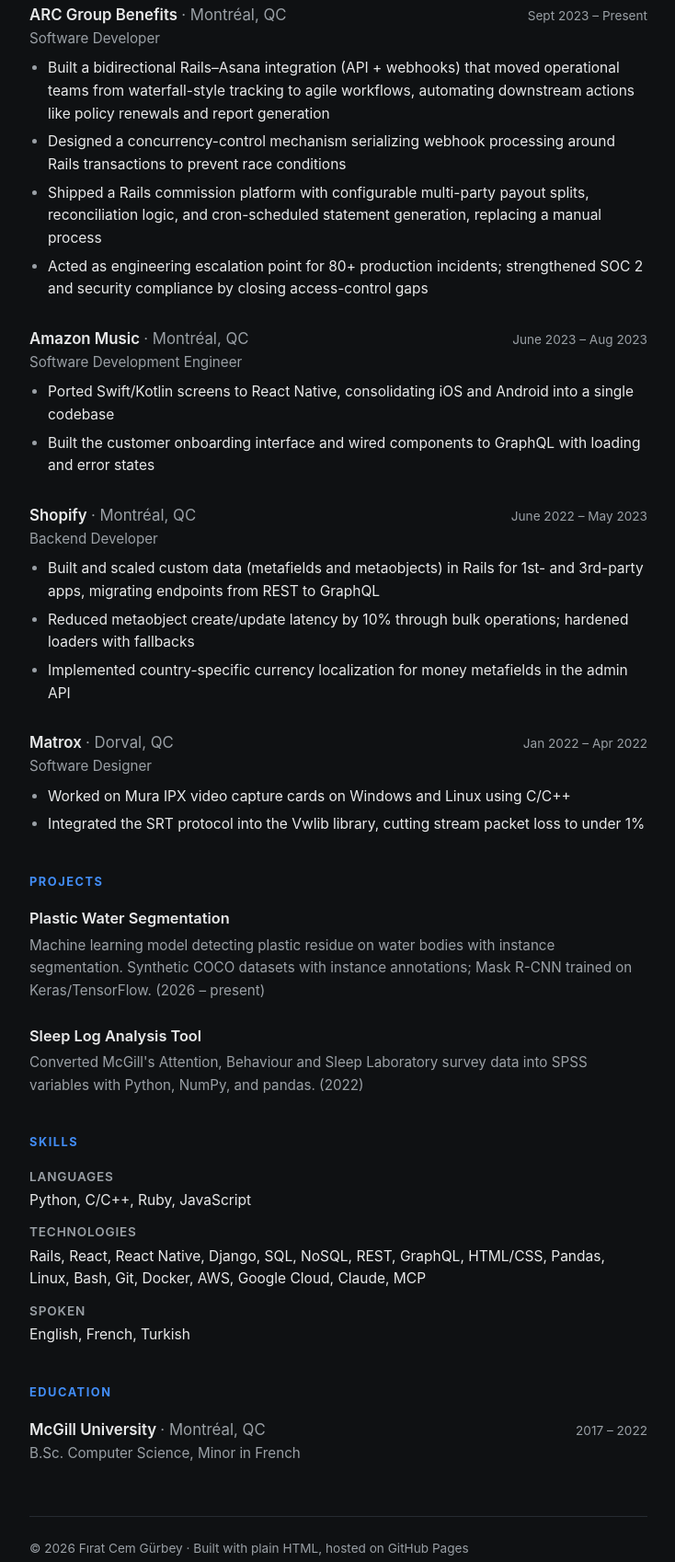
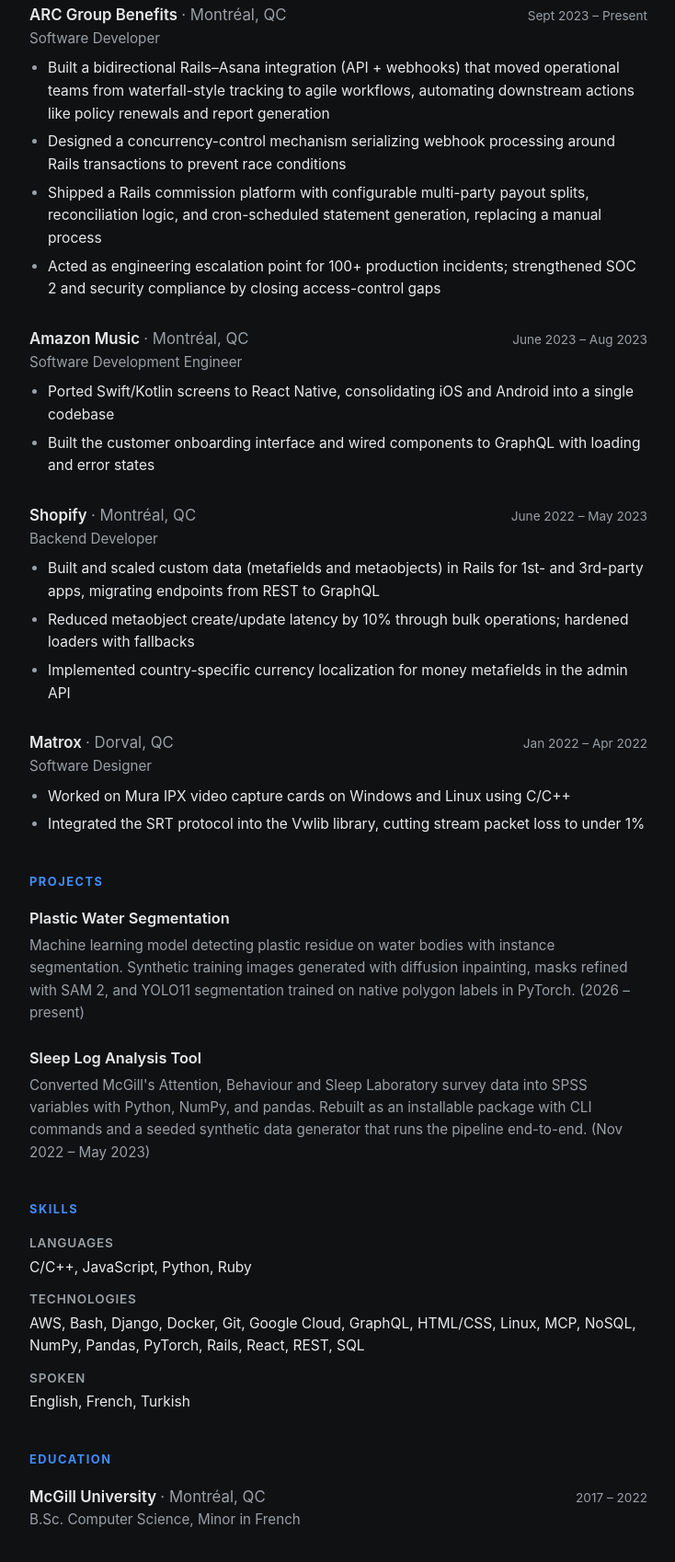
Before and after one commit to cemgurbey/cemgurbey.github.io, a plain HTML site: page index.html in a window 1280 px wide. Shown: the part 479-2177 px from the top of the page at 92% size, without its empty margins (272-1006 px from the left). Drawn offline with Linux system fonts and the light colour scheme.

Commit message:
Sync site with latest resume

```diff
--- a/index.html
+++ b/index.html
@@ -4,7 +4,7 @@
   <meta charset="UTF-8" />
   <meta name="viewport" content="width=device-width, initial-scale=1.0" />
   <title>Fırat Cem Gürbey — Software Developer</title>
-  <meta name="description" content="Fırat Cem Gürbey, software developer based in Montréal, QC. Backend, Ruby on Rails, React Native, computer vision." />
+  <meta name="description" content="Fırat Cem Gürbey, software developer based in Montréal, QC. Backend, Ruby on Rails, computer vision and machine learning." />
   <style>
     :root {
       --bg: #0f1113;
@@ -78,7 +78,7 @@
 
     <section>
       <h2>About</h2>
-      <p>Software developer based in Montréal, working mostly on backend systems. I build and scale Rails services, design API integrations and concurrency-safe data pipelines, and care about keeping production calm. Recently exploring computer vision and ML. I'm currently training an instance-segmentation model to detect plastic residue on water bodies.</p>
+      <p>Software developer based in Montréal, working mostly on backend systems. I build and scale Rails services, design API integrations and concurrency-safe data pipelines, and care about keeping production calm. Recently exploring computer vision and ML — currently training an instance-segmentation model to detect plastic residue on water bodies.</p>
     </section>
 
     <section>
@@ -94,7 +94,7 @@
           <li>Built a bidirectional Rails–Asana integration (API + webhooks) that moved operational teams from waterfall-style tracking to agile workflows, automating downstream actions like policy renewals and report generation</li>
           <li>Designed a concurrency-control mechanism serializing webhook processing around Rails transactions to prevent race conditions</li>
           <li>Shipped a Rails commission platform with configurable multi-party payout splits, reconciliation logic, and cron-scheduled statement generation, replacing a manual process</li>
-          <li>Acted as engineering escalation point for 80+ production incidents; strengthened SOC 2 and security compliance by closing access-control gaps</li>
+          <li>Acted as engineering escalation point for 100+ production incidents; strengthened SOC 2 and security compliance by closing access-control gaps</li>
         </ul>
       </div>
 
@@ -141,20 +141,20 @@
 
       <div class="project">
         <a href="https://github.com/cemgurbey/plastic-water-segmentation" rel="noopener">Plastic Water Segmentation</a>
-        <p>Machine learning model detecting plastic residue on water bodies with instance segmentation. Synthetic COCO datasets with instance annotations; Mask R-CNN trained on Keras/TensorFlow. (2026 – present)</p>
+        <p>Machine learning model detecting plastic residue on water bodies with instance segmentation. Synthetic training images generated with diffusion inpainting, masks refined with SAM 2, and YOLO11 segmentation trained on native polygon labels in PyTorch. (2026 – present)</p>
       </div>
 
       <div class="project">
         <a href="https://github.com/cemgurbey/sleep-log-data-analysis" rel="noopener">Sleep Log Analysis Tool</a>
-        <p>Converted McGill's Attention, Behaviour and Sleep Laboratory survey data into SPSS variables with Python, NumPy, and pandas. (2022)</p>
+        <p>Converted McGill's Attention, Behaviour and Sleep Laboratory survey data into SPSS variables with Python, NumPy, and pandas. Rebuilt as an installable package with CLI commands and a seeded synthetic data generator that runs the pipeline end-to-end. (Nov 2022 – May 2023)</p>
       </div>
     </section>
 
     <section>
       <h2>Skills</h2>
       <div class="skills-grid">
-        <p><strong>Languages</strong> Python, C/C++, Ruby, JavaScript</p>
-        <p><strong>Technologies</strong> Rails, React, React Native, Django, SQL, NoSQL, REST, GraphQL, HTML/CSS, Pandas, Linux, Bash, Git, Docker, AWS, Google Cloud, Claude, MCP</p>
+        <p><strong>Languages</strong> C/C++, JavaScript, Python, Ruby</p>
+        <p><strong>Technologies</strong> AWS, Bash, Django, Docker, Git, Google Cloud, GraphQL, HTML/CSS, Linux, MCP, NoSQL, NumPy, Pandas, PyTorch, Rails, React, REST, SQL</p>
         <p><strong>Spoken</strong> English, French, Turkish</p>
       </div>
     </section>
```
Also changed, not shown: 1 other file.
